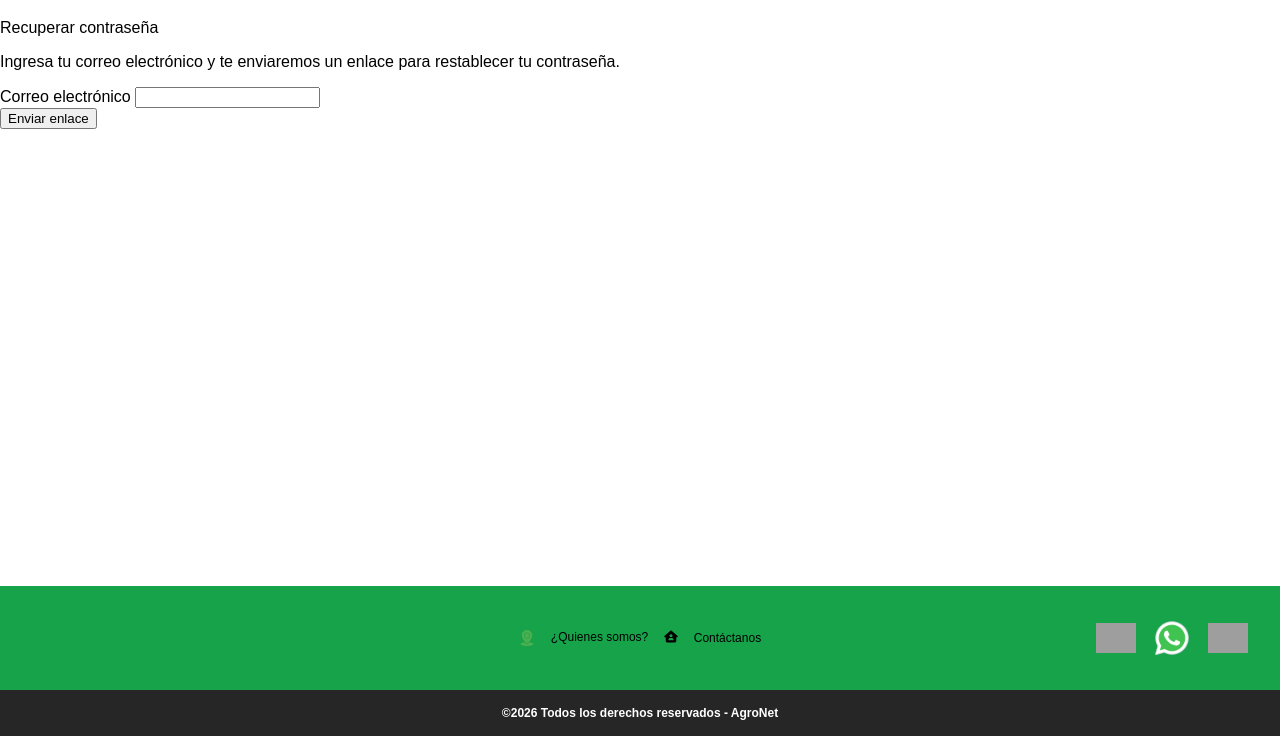
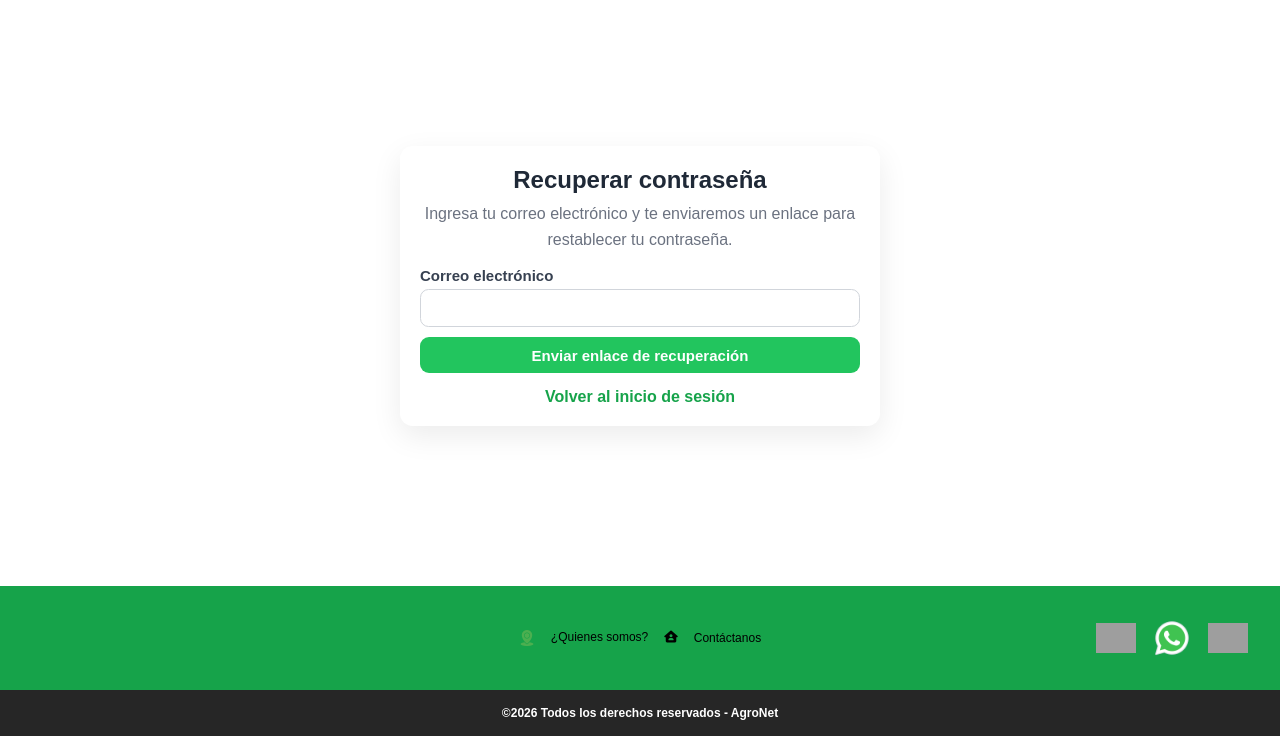
Before and after one commit to EstebanLopp/Backend-AgroNet, a Django app: page /accounts/password-reset/ in a window 1280 px wide. Shown: the part 64-800 px from the top of the page. Run offline with Django 5.2, Linux system fonts and the light colour scheme; parts of the project's set-up code (start-up, migrations or seed data) failed here and were passed over; grey boxes are pictures that could not be loaded.

Commit message:
feat: Se agrego el frontend a las pantallas de recuperar contraseña

```diff
--- a/src/accounts/forms.py
+++ b/src/accounts/forms.py
@@ -1,6 +1,7 @@
 from django import forms
 from django.contrib.auth.models import User
 from django.contrib.auth.forms import UserCreationForm
+from django.contrib.auth.forms import PasswordResetForm
 from datetime import date
 
 from .models import CustomerProfile
@@ -164,3 +165,10 @@ class CustomerProfileForm(forms.ModelForm):
         if birth_date and birth_date > date.today():
             raise forms.ValidationError("La fecha de nacimiento no puede ser futura.")
         return birth_date
+
+class CustomPasswordResetForm(PasswordResetForm):
+    def clean_email(self):
+        email = self.cleaned_data.get("email")
+        if not User.objects.filter(email=email).exists():
+            raise forms.ValidationError("No existe una cuenta registrada con ese correo.")
+        return email
--- a/src/accounts/urls.py
+++ b/src/accounts/urls.py
@@ -2,6 +2,7 @@ from django.urls import path
 from .views import signup
 from . import views
 from .views import customer_dashboard
+from .forms import CustomPasswordResetForm
 from .views import edit_profile
 from django.contrib.auth import views as auth_views
 
@@ -14,6 +15,7 @@ urlpatterns = [
     path(
     "password-reset/",
     auth_views.PasswordResetView.as_view(
+        form_class=CustomPasswordResetForm,
         template_name="registration/password_reset_form.html",
         email_template_name="registration/password_reset_email.html",
         subject_template_name="registration/password_reset_subject.txt",
--- a/src/static/css/accounts.css
+++ b/src/static/css/accounts.css
@@ -413,3 +413,143 @@
         width: 100%;
     }
 }
+
+.auth-page {
+  min-height: 70vh;
+  display: flex;
+  align-items: center;
+  justify-content: center;
+  padding: 3rem 1rem;
+}
+
+.auth-card {
+  width: 100%;
+  max-width: 480px;
+  background: #ffffff;
+  border-radius: 1.25rem;
+  padding: 2rem;
+  box-shadow: 0 10px 30px rgba(0, 0, 0, 0.08);
+}
+
+.auth-title {
+  margin: 0 0 0.75rem;
+  font-size: var(--fs-md);
+  font-weight: 700;
+  color: #1f2937;
+  text-align: center;
+}
+
+.auth-subtitle {
+  margin: 0 0 1.5rem;
+  font-size: var(--fs-xs);
+  line-height: 1.6;
+  color: #6b7280;
+  text-align: center;
+}
+
+.auth-form {
+  display: flex;
+  flex-direction: column;
+  gap: 1rem;
+}
+
+.auth-field {
+  display: flex;
+  flex-direction: column;
+  gap: 0.5rem;
+}
+
+.auth-label {
+  font-size: var(--fs-xls);
+  font-weight: 600;
+  color: #374151;
+}
+
+.auth-field input {
+  width: 100%;
+  padding: 0.9rem 1rem;
+  border: 1px solid #d1d5db;
+  border-radius: 0.85rem;
+  outline: none;
+  font-size: var(--fs-xs);
+  transition: border-color 0.2s ease, box-shadow 0.2s ease;
+}
+
+.auth-field input:focus {
+  border-color: #22c55e;
+  box-shadow: 0 0 0 3px rgba(34, 197, 94, 0.15);
+}
+
+.auth-button {
+  width: 100%;
+  border: none;
+  border-radius: 0.9rem;
+  padding: 0.95rem 1rem;
+  font-size: var(--fs-xls);
+  font-weight: 600;
+  cursor: pointer;
+  background: #22c55e;
+  color: #ffffff;
+  transition: background 0.2s ease, transform 0.2s ease;
+  text-align: center;
+  text-decoration: none;
+  display: inline-block;
+}
+
+.auth-button:hover {
+  background: #16a34a;
+}
+
+.auth-button--link {
+  display: inline-block;
+}
+
+.auth-footer-links {
+  margin-top: var(--fs-xls);
+  text-align: center;
+}
+
+.auth-link {
+  color: #16a34a;
+  font-weight: 600;
+  text-decoration: none;
+}
+
+.auth-link:hover {
+  text-decoration: underline;
+}
+
+.auth-helper {
+  margin-top: 1rem;
+  padding: 0.9rem 1rem;
+  background: #f3f4f6;
+  border-radius: 0.85rem;
+  color: #4b5563;
+  font-size: var(--fs-xls);
+  text-align: center;
+}
+
+.auth-error {
+  margin-top: 0.25rem;
+  padding: 0.75rem 0.9rem;
+  background: #fef2f2;
+  color: #b91c1c;
+  border-radius: 0.75rem;
+  font-size: 0.9rem;
+}
+
+.auth-forgot-link {
+  display: block;
+  margin-top: 0.5rem;
+  font-size: var(--fs-xs);
+  color: #16a34a;
+  text-decoration: none;
+  text-align: right;
+  font-weight: 500;
+  transition: color 0.2s ease;
+}
+
+.auth-forgot-link:hover {
+  color: #15803d;
+  text-decoration: underline;
+}
--- a/src/static/css/components/4_register-form.css
+++ b/src/static/css/components/4_register-form.css
@@ -495,7 +495,7 @@ Componentes principales:
   }
 
 
-}
+
 
 
 /* alias md: 768px se usa normalmente para tablets*/
--- a/src/templates/registration/password_reset_email.html
+++ b/src/templates/registration/password_reset_email.html
@@ -1,8 +1,8 @@
 Hola,
 
-Recibimos una solicitud para restablecer la contraseña de tu cuenta en AgroNet.
+Recibimos una solicitud para restablecer la contrasena de tu cuenta en AgroNet.
 
-Haz clic en el siguiente enlace para crear una nueva contraseña:
+Haz clic en el siguiente enlace para crear una nueva contrasena:
 
 {{ protocol }}://{{ domain }}{% url 'accounts:password_reset_confirm' uidb64=uid token=token %}
 
--- a/src/templates/registration/password_reset_form.html
+++ b/src/templates/registration/password_reset_form.html
@@ -1,27 +1,40 @@
 {% extends "base.html" %}
 
 {% block content %}
-<section class="auth-section">
-  <div class="auth-container">
-    <h1>Recuperar contraseña</h1>
-    <p>Ingresa tu correo electrónico y te enviaremos un enlace para restablecer tu contraseña.</p>
+<section class="auth-page">
+  <div class="auth-card">
+    <h1 class="auth-title">Recuperar contraseña</h1>
+    <p class="auth-subtitle">
+      Ingresa tu correo electrónico y te enviaremos un enlace para restablecer tu contraseña.
+    </p>
 
-    <form method="post">
+    <form method="post" class="auth-form">
       {% csrf_token %}
-      {{ form.non_field_errors }}
 
-      <div class="form-group">
-        <label for="{{ form.email.id_for_label }}">Correo electrónico</label>
+      {% if form.non_field_errors %}
+        <div class="auth-error">
+          {{ form.non_field_errors }}
+        </div>
+      {% endif %}
+
+      <div class="auth-field">
+        <label for="{{ form.email.id_for_label }}" class="auth-label">Correo electrónico</label>
         {{ form.email }}
         {% if form.email.errors %}
-          <div class="form-error">
+          <div class="auth-error">
             {{ form.email.errors }}
           </div>
         {% endif %}
       </div>
 
-      <button type="submit">Enviar enlace</button>
+      <button type="submit" class="auth-button">
+        Enviar enlace de recuperación
+      </button>
     </form>
+
+    <div class="auth-footer-links">
+      <a href="{% url 'login' %}" class="auth-link">Volver al inicio de sesión</a>
+    </div>
   </div>
 </section>
 {% endblock %}
```
Also changed, not shown: src/templates/components/8_login-form.html (+3 -4 lines), src/templates/registration/password_reset_complete.html (+12 -5 lines), src/templates/registration/password_reset_confirm.html (+26 -13 lines), src/templates/registration/password_reset_done.html (+14 -5 lines), 1 other file.
